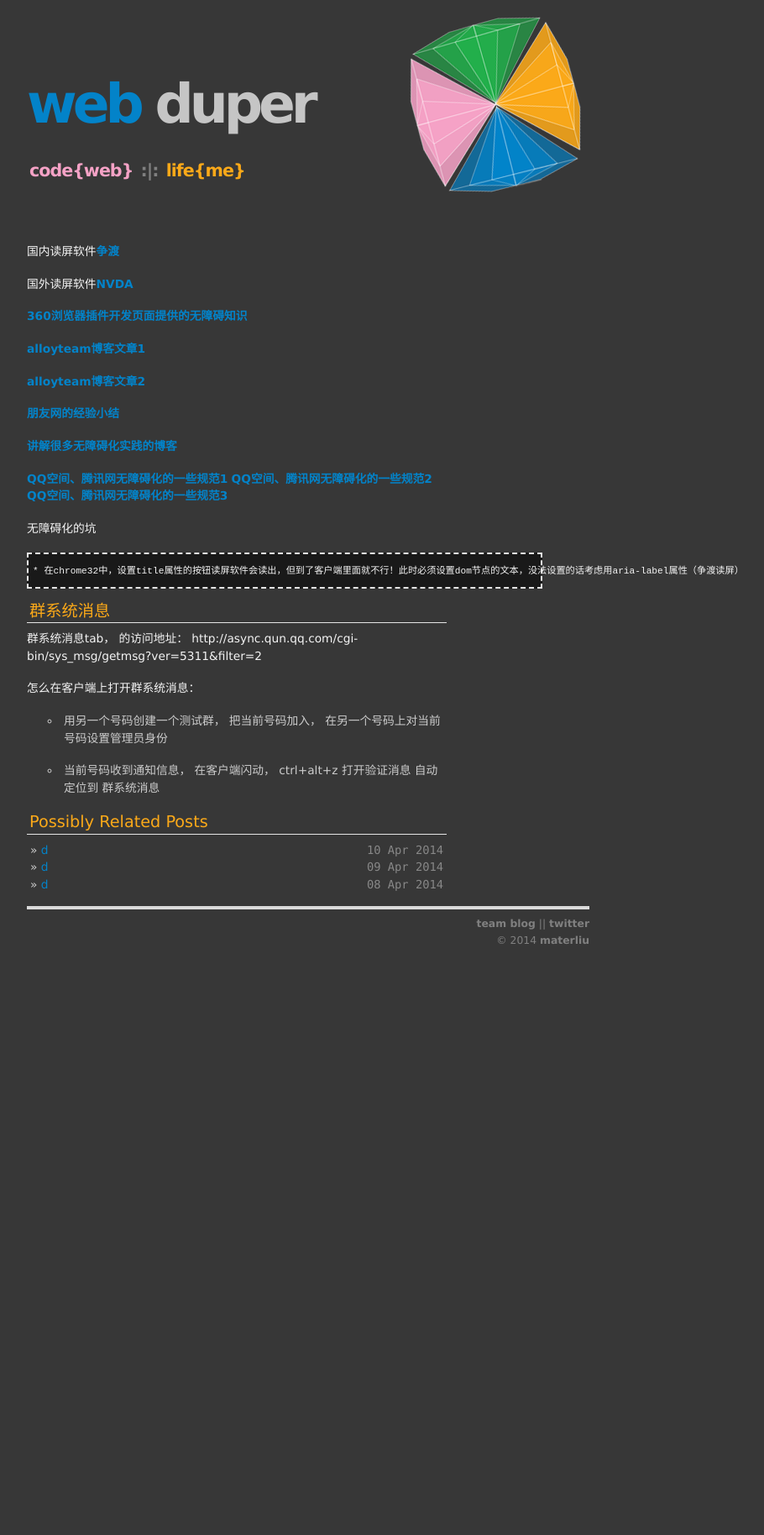
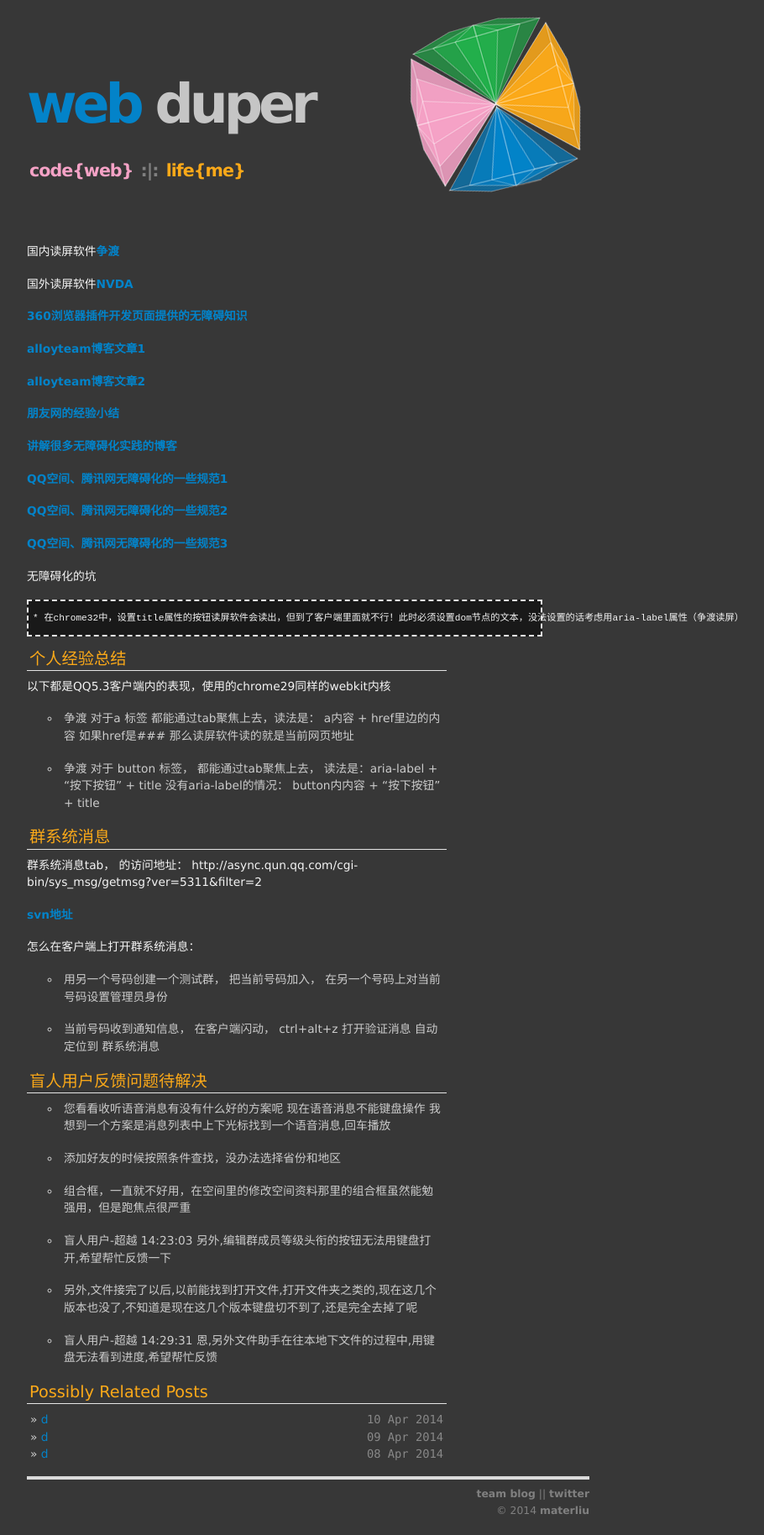
Before and after one commit to materliu/materliu.github.io, a Jekyll site: the page built from all/web/_posts/2014-03-30-web无障碍化整理贴.md, in a window 1280 px wide. Shown: the whole page at 84% size, without its empty margins (273-1183 px from the left). Built offline with Jekyll 4.4.1, drawn with Linux system fonts in a browser that asks for light colours; Markdown is read by kramdown in place of the engine named in the settings; before the commit the page ends 1149 px from its top, so only the background shows below that.

Commit message:
无障碍化整理贴 更新 ！

```diff
--- a/all/web/_posts/2014-03-30-web无障碍化整理贴.md
+++ b/all/web/_posts/2014-03-30-web无障碍化整理贴.md
@@ -18,19 +18,45 @@ title: 2014-03-30-web无障碍化整理贴.md
 [讲解很多无障碍化实践的博客](http://www.topcss.org/?cat=1)
 
 [QQ空间、腾讯网无障碍化的一些规范1](http://qzs.qq.com/qzone/v6/accessibility/help.html)
+
 [QQ空间、腾讯网无障碍化的一些规范2](http://www.qq.com/accessibility/)
+
 [QQ空间、腾讯网无障碍化的一些规范3](http://km.oa.com/group/18188/articles/show/127512?kmref=search)
 
 无障碍化的坑
 
     * 在chrome32中，设置title属性的按钮读屏软件会读出，但到了客户端里面就不行！此时必须设置dom节点的文本，没法设置的话考虑用aria-label属性（争渡读屏）
 
+### 个人经验总结
+以下都是QQ5.3客户端内的表现，使用的chrome29同样的webkit内核
+* 争渡 对于a 标签 都能通过tab聚焦上去，读法是： a内容 + href里边的内容 如果href是### 那么读屏软件读的就是当前网页地址
+
+* 争渡 对于 button 标签， 都能通过tab聚焦上去， 读法是：aria-label + “按下按钮" + title
+没有aria-label的情况： button内内容 + "按下按钮" + title
+
 
 ### 群系统消息
 
 群系统消息tab， 的访问地址： http://async.qun.qq.com/cgi-bin/sys_msg/getmsg?ver=5311&filter=2
 
+[svn地址](https://tc-svn.tencent.com/basic/basic_imweb_rep/qun_proj/trunk/htdocs/async.qun.qq.com)
+
 怎么在客户端上打开群系统消息：
 * 用另一个号码创建一个测试群， 把当前号码加入， 在另一个号码上对当前号码设置管理员身份
 
 * 当前号码收到通知信息， 在客户端闪动， ctrl+alt+z 打开验证消息  自动定位到 群系统消息
+
+
+### 盲人用户反馈问题待解决
+
+* 您看看收听语音消息有没有什么好的方案呢 现在语音消息不能键盘操作 我想到一个方案是消息列表中上下光标找到一个语音消息,回车播放
+
+* 添加好友的时候按照条件查找，没办法选择省份和地区
+
+* 组合框，一直就不好用，在空间里的修改空间资料那里的组合框虽然能勉强用，但是跑焦点很严重
+
+* 盲人用户-超越  14:23:03 另外,编辑群成员等级头衔的按钮无法用键盘打开,希望帮忙反馈一下
+
+* 另外,文件接完了以后,以前能找到打开文件,打开文件夹之类的,现在这几个版本也没了,不知道是现在这几个版本键盘切不到了,还是完全去掉了呢
+
+* 盲人用户-超越  14:29:31 恩,另外文件助手在往本地下文件的过程中,用键盘无法看到进度,希望帮忙反馈
```
